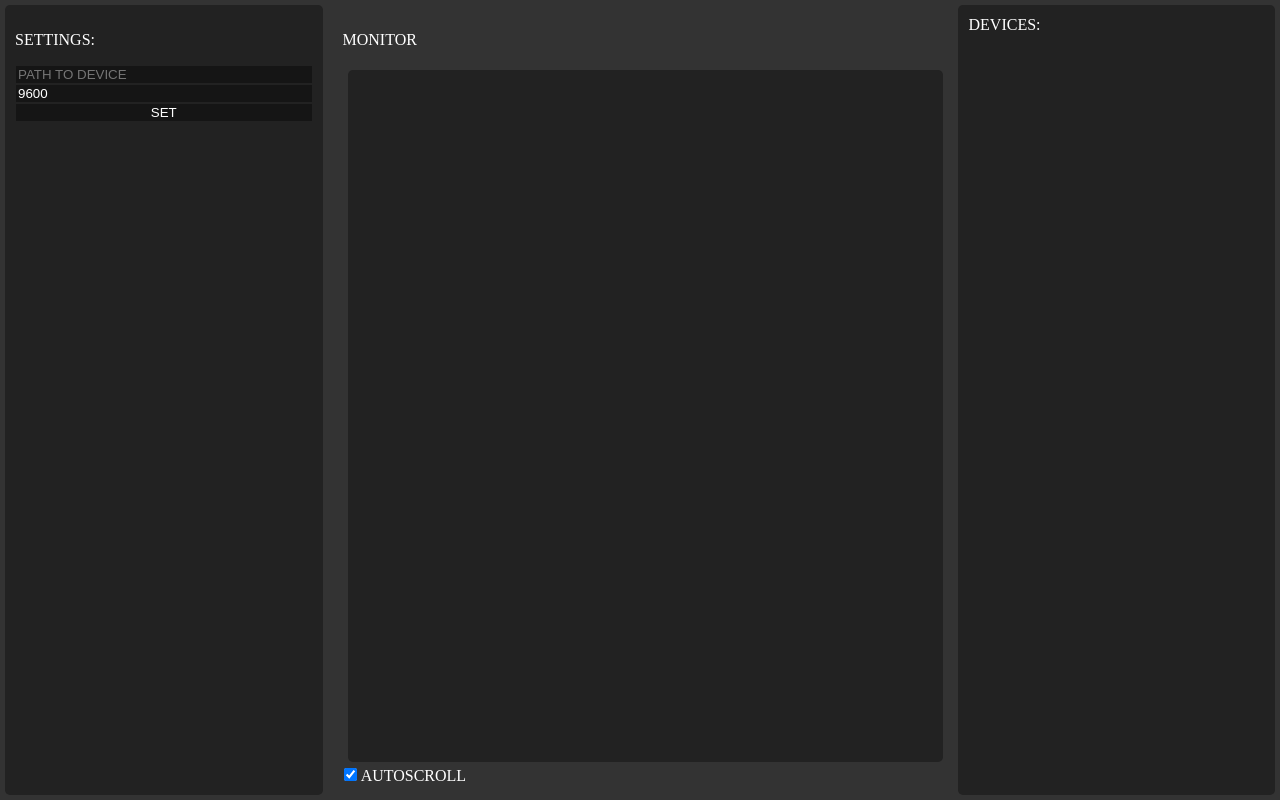
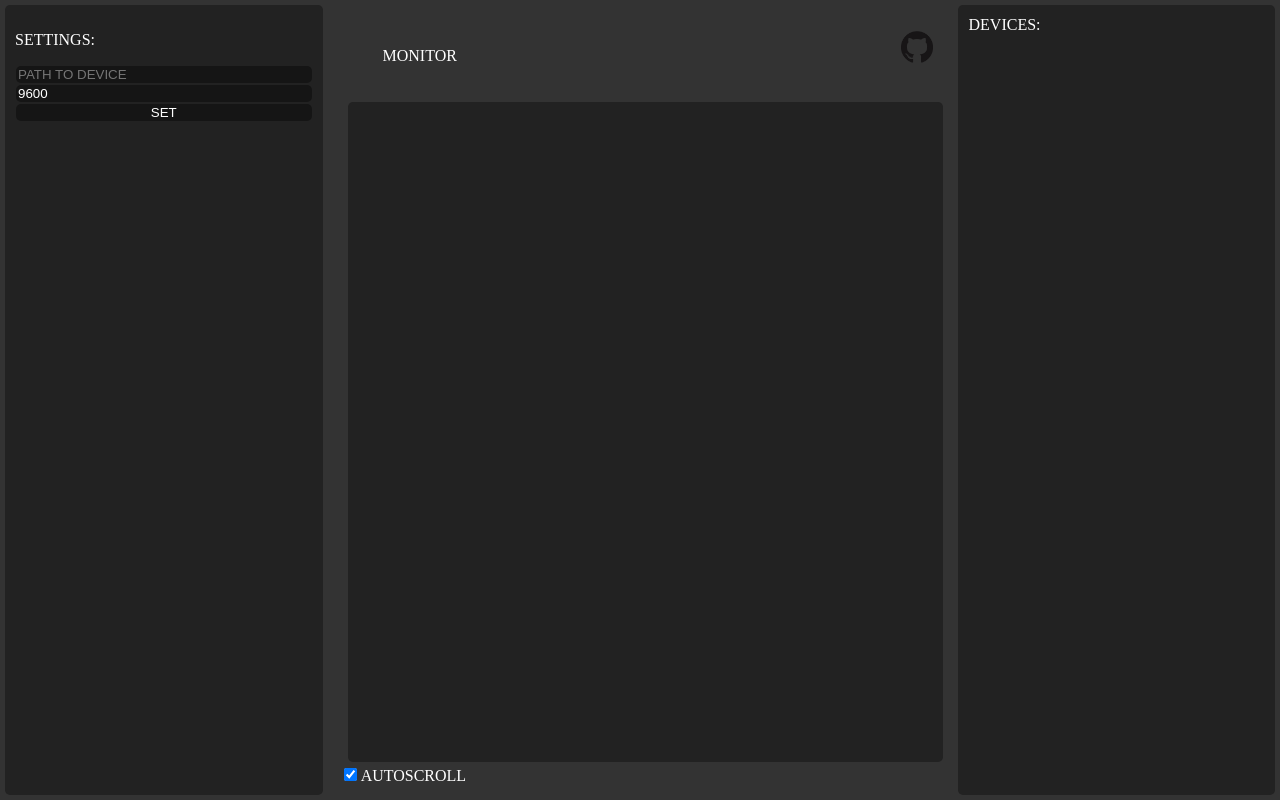
Before and after one commit to DigitalCyan/serial-spyglass, an Electron app: page static/index.html in a window 1280 px wide. Both pictures are taken after a click on the button "SET". Drawn offline with Linux system fonts and the light colour scheme; no server answers.

Commit message:
Updated README.md, made some UI additions,added a GitHub button and more

```diff
--- a/index.js
+++ b/index.js
@@ -3,20 +3,21 @@
 const { app, ipcMain, BrowserWindow } = require('electron');
 const SerialPort = require('serialport');
 const fs = require('fs');
+const open = require('open');
 
 let serialPort = null;
 let mainWin = null;
 
 const createWindow = () => {
     mainWin = new BrowserWindow({
-        width: 600,
-        height: 500,
+        minWidth: 900,
+        minHeight: 600,
         webPreferences: {
             nodeIntegration: true,
         },
     });
     mainWin.setMenu(null);
-    mainWin.toggleDevTools();
+    // mainWin.toggleDevTools(); // IN CASE OF A DISASTER AND A SURGE OF WILL TO FIX IT, UNCOMMENT THIS LINE
     mainWin.maximize();
     mainWin.loadFile('./static/index.html');
 };
@@ -41,7 +42,7 @@ ipcMain.on('setSerial', (event, data) => {
             serialPort.open();
             event.returnValue = 'Reading the serial...';
         } catch (err) {
-            event.returnValue = `${data.path} exists, but you are not allowed to read from it. ${err}`;
+            event.returnValue = `${data.path} exists, but you are not allowed to read from it.`;
         }
     } else {
         event.returnValue = 'Invalid path or baud';
@@ -52,4 +53,10 @@ ipcMain.on('getDevices', (event) => {
     event.returnValue = fs.readdirSync('/dev');
 });
 
+ipcMain.on('openGitHub', () => {
+    open('https://github.com/DigitalCyan/serial-spyglass');
+});
+
+// Run the ignition function
+
 app.on('ready', createWindow);
--- a/static/index.html
+++ b/static/index.html
@@ -16,7 +16,15 @@
             <p class="path-p">NO PATH</p>
         </div>
         <div class="monitor">
-            <p>MONITOR</p>
+            <ul>
+                <li>
+                    <p>MONITOR</p>
+                </li>
+                <li>
+                    <img class="github-img" src="./GitHub-Mark-120px-plus.png" alt="">
+                </li>
+
+            </ul>
             <div class="monitor-output">
             </div>
             <span class="monitor-prefrences">
--- a/static/index.js
+++ b/static/index.js
@@ -9,12 +9,16 @@ const baudInput = document.querySelector('.baud-input');
 const portButt = document.querySelector('.path-button');
 const pathP = document.querySelector('.path-p');
 const monitorOutputDiv = document.querySelector('.monitor-output');
-const autoscrolInput = document.querySelector('.monitor-autoscroll-input')
+const autoscrolInput = document.querySelector('.monitor-autoscroll-input');
 const devicesDiv = document.querySelector('.devices');
+const gitHubImg = document.querySelector('.github-img');
 
 // Functionallity
 const setPath = (path) => {
-    const response = ipcRenderer.sendSync('setSerial', { path: path , baud: parseInt(baudInput.value)});
+    const response = ipcRenderer.sendSync('setSerial', {
+        path: path,
+        baud: parseInt(baudInput.value),
+    });
     if (response) {
         pathP.innerHTML = response;
     }
@@ -24,14 +28,18 @@ portButt.addEventListener('click', () => {
     setPath(portInput.value);
 });
 
+gitHubImg.addEventListener('click', () => {
+    ipcRenderer.send('openGitHub');
+})
+
 // Logging
 
 const log = (msg) => {
     const p = document.createElement('p');
     p.innerHTML = msg;
     monitorOutputDiv.appendChild(p);
-    if(autoscrolInput.checked){
-    monitorOutputDiv.scrollTop = monitorOutputDiv.scrollHeight;
+    if (autoscrolInput.checked) {
+        monitorOutputDiv.scrollTop = monitorOutputDiv.scrollHeight;
     }
 };
 
--- a/static/index.scss
+++ b/static/index.scss
@@ -33,8 +33,14 @@ input {
     color: #fff;
     border: none;
     margin: 1px;
+    border-radius: 5px;
 }
-input:focus{
+
+button {
+    cursor: pointer;
+}
+
+button:focus, input:focus {
     outline: none;
 }
 
@@ -53,6 +59,20 @@ input:focus{
     flex: 200%;
     display: flex;
     flex-direction: column;
+    ul {
+        list-style: none;
+        display: flex;
+        flex-direction: row;
+        li:last-child {
+            margin-right: 5px;
+            margin-left: auto;
+        }
+        img {
+            height: 32px;
+            width: 32px;
+            cursor: pointer;
+        }
+    }
     .monitor-output {
         height: 100%;
         padding: 0;
```
Also changed, not shown: package.json (+5 -2 lines), README.md, static/GitHub-Mark-120px-plus.png (added), static/index.css, 3 other files.
